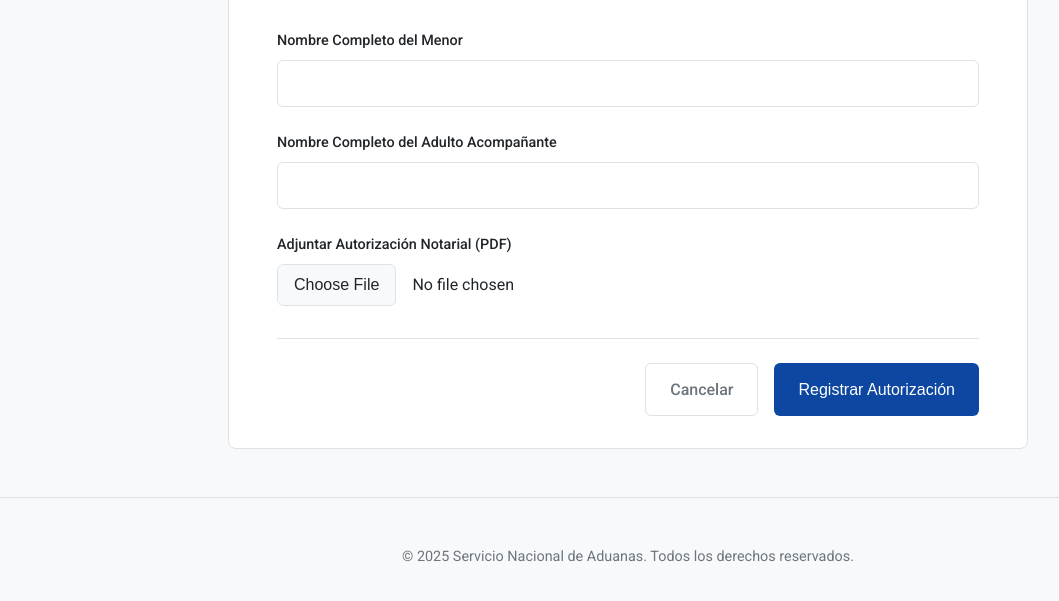
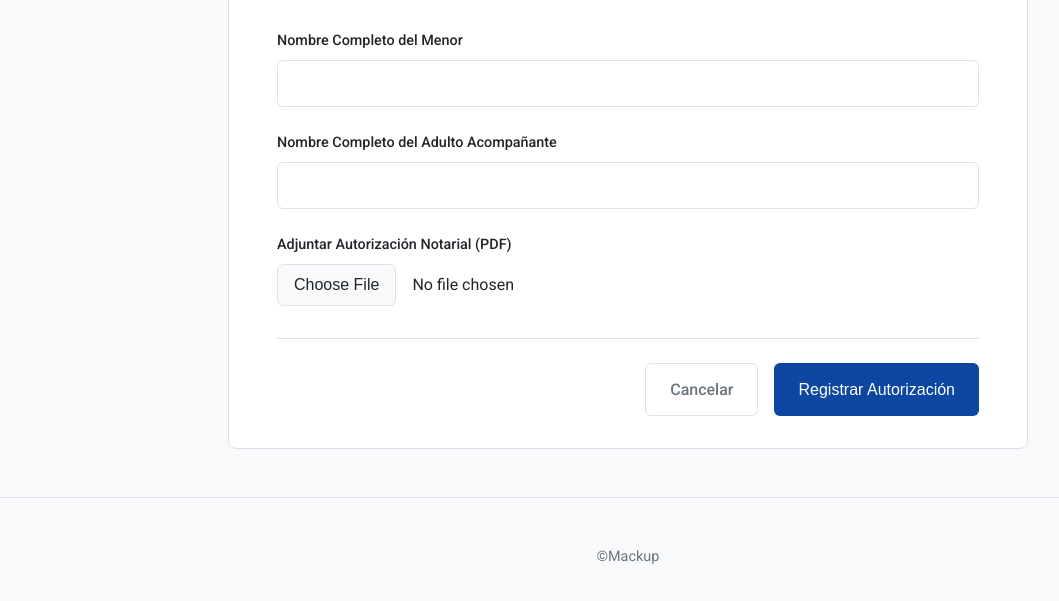
Before and after one commit to juatapiaoing/pagina-aduana, a plain HTML site: page menores.html in a window 1280 px wide. Shown: the part 237-838 px from the top of the page, without its empty margins (12-1071 px from the left). Drawn offline with Linux system fonts and the light colour scheme.

Commit message:
Mi segundo commit

```diff
--- a/menores.html
+++ b/menores.html
@@ -60,7 +60,7 @@
     </div>
 </main>
 <footer class="main-footer">
-    <p>© 2025 Servicio Nacional de Aduanas. Todos los derechos reservados.</p>
+    <p>©Mackup</p>
 </footer>
 <script>
     document.getElementById('menores-form').addEventListener('submit', function(event) {
```
Also changed, not shown: dashboard.html (+1 -1 lines), declaracion.html (+1 -1 lines), index.html (+1 -1 lines), manifiesto.html (+1 -1 lines), pago_impuestos.html (+1 -1 lines).
